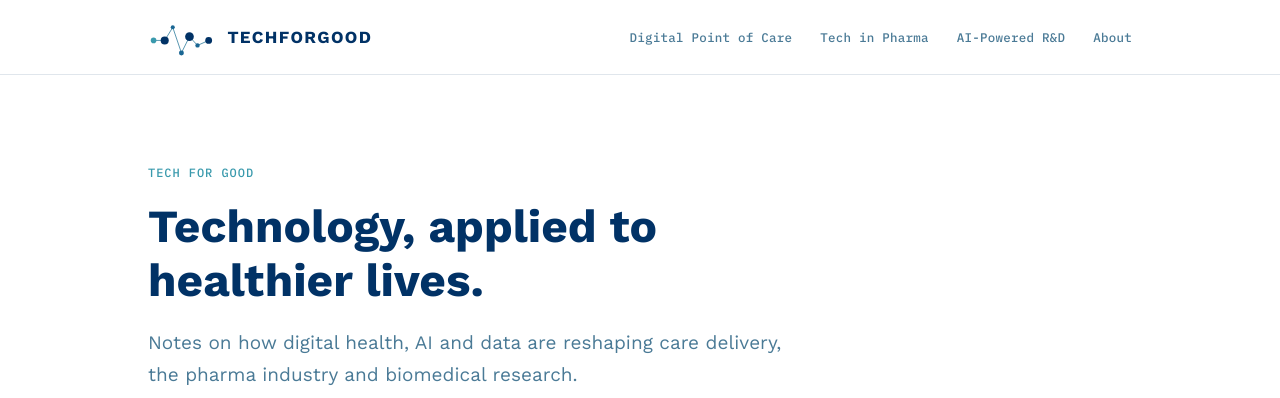
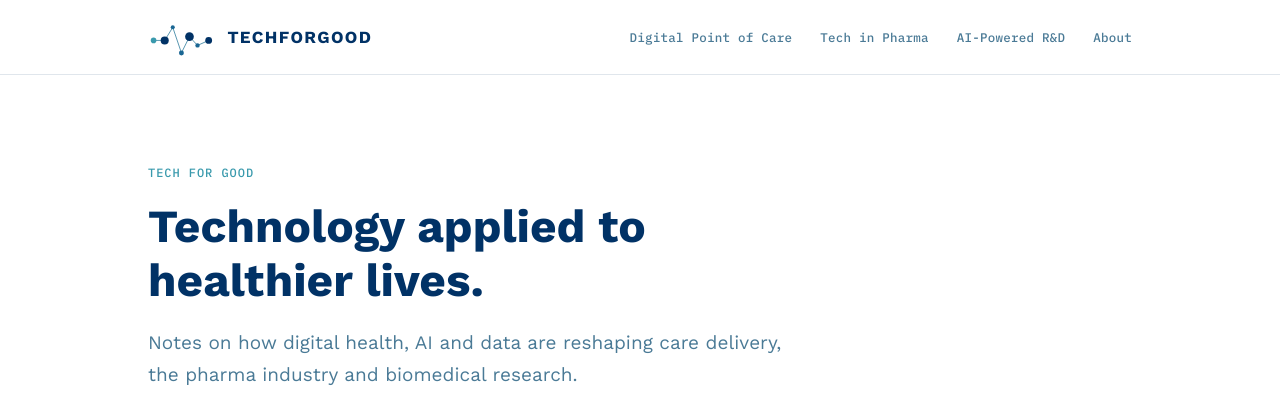
Before and after one commit to nelgrim123-cmyk/techforgood.world, a Jekyll site: the page preview.html, which Jekyll copies as it is, in a window 1280 px wide. Shown: the top 398 px of the page. Built offline with Jekyll 4.4.1, drawn with Linux system fonts in a browser that asks for light colours.

```diff
--- a/preview.html
+++ b/preview.html
@@ -27,7 +27,7 @@
 <section class="hero">
   <div class="wrap">
     <p class="eyebrow">Tech for Good</p>
-    <h1>Technology, applied to healthier lives.</h1>
+    <h1>Technology applied to healthier lives.</h1>
     <p class="lede">Notes on how digital health, AI and data are reshaping care delivery, the pharma industry and biomedical research.</p>
   </div>
 </section>
```
